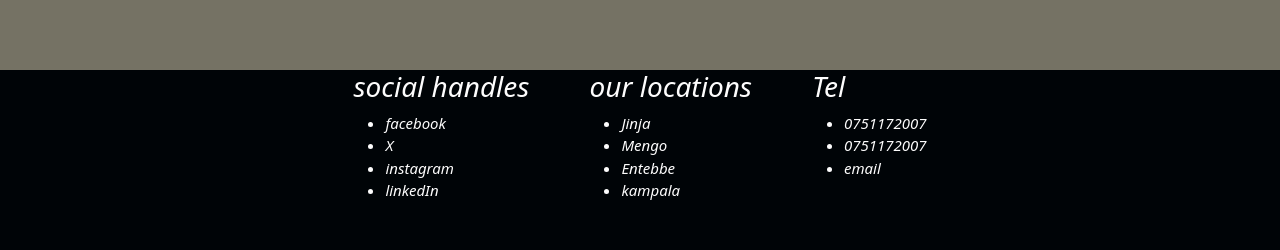
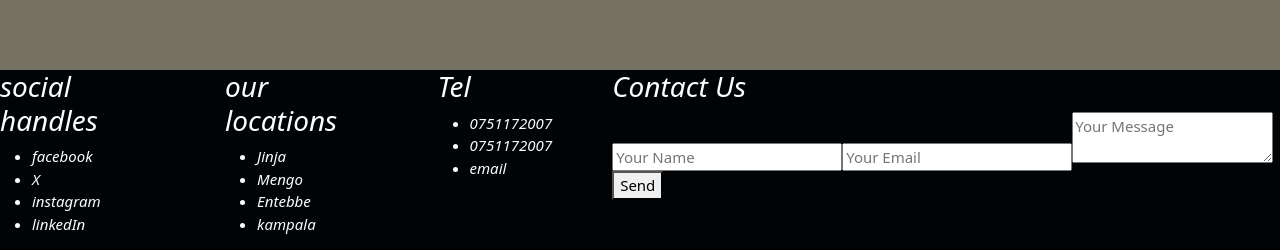
Before and after one commit to nawagirwacatherine/SHOPPING-APP, a React (Vite) app in the folder shopping-app/: page / in a window 1280 px wide. Shown: the part 3001-3251 px from the top of the page. Built offline with nearby package versions, Linux system fonts and the light colour scheme; no server answers.

Commit message:
Add a web3 form to avoid the backend

```diff
--- a/shopping-app/src/Pages/Footer.jsx
+++ b/shopping-app/src/Pages/Footer.jsx
@@ -34,7 +34,22 @@ const Footer = () =>{
                     <li>email</li>
                 </ul>
             </div>
+
+            <div className="footer-form">
+  <h3>Contact Us</h3>
+  <form action="https://api.web3forms.com/submit" method="POST">
+    <input type="hidden" name="access_key" value="YOUR_ACCESS_KEY_HERE" />
+
+    <input type="text" name="name" placeholder="Your Name" required />
+    <input type="email" name="email" placeholder="Your Email" required />
+    <textarea name="message" placeholder="Your Message" required></textarea>
+
+    <button type="submit">Send</button>
+  </form>
+</div>
         </div>
+
+
 
         </>
     )
```
